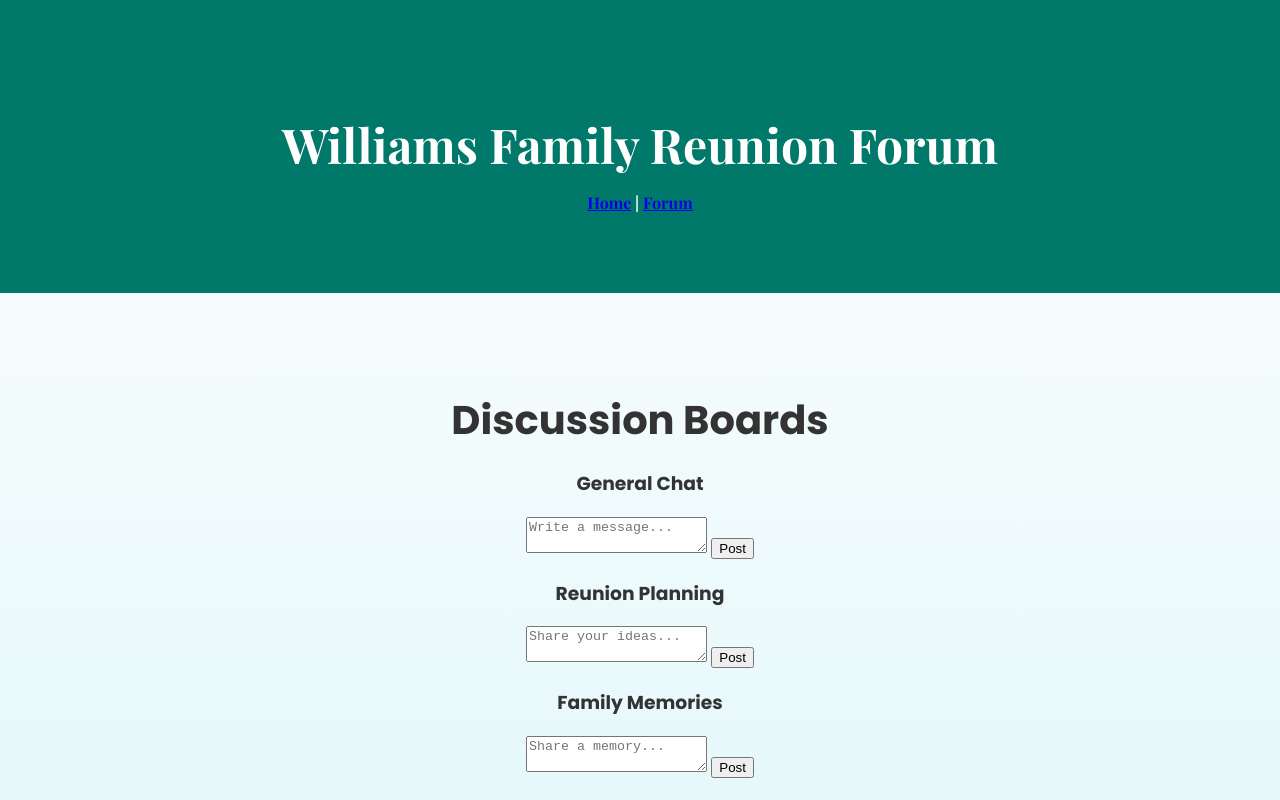
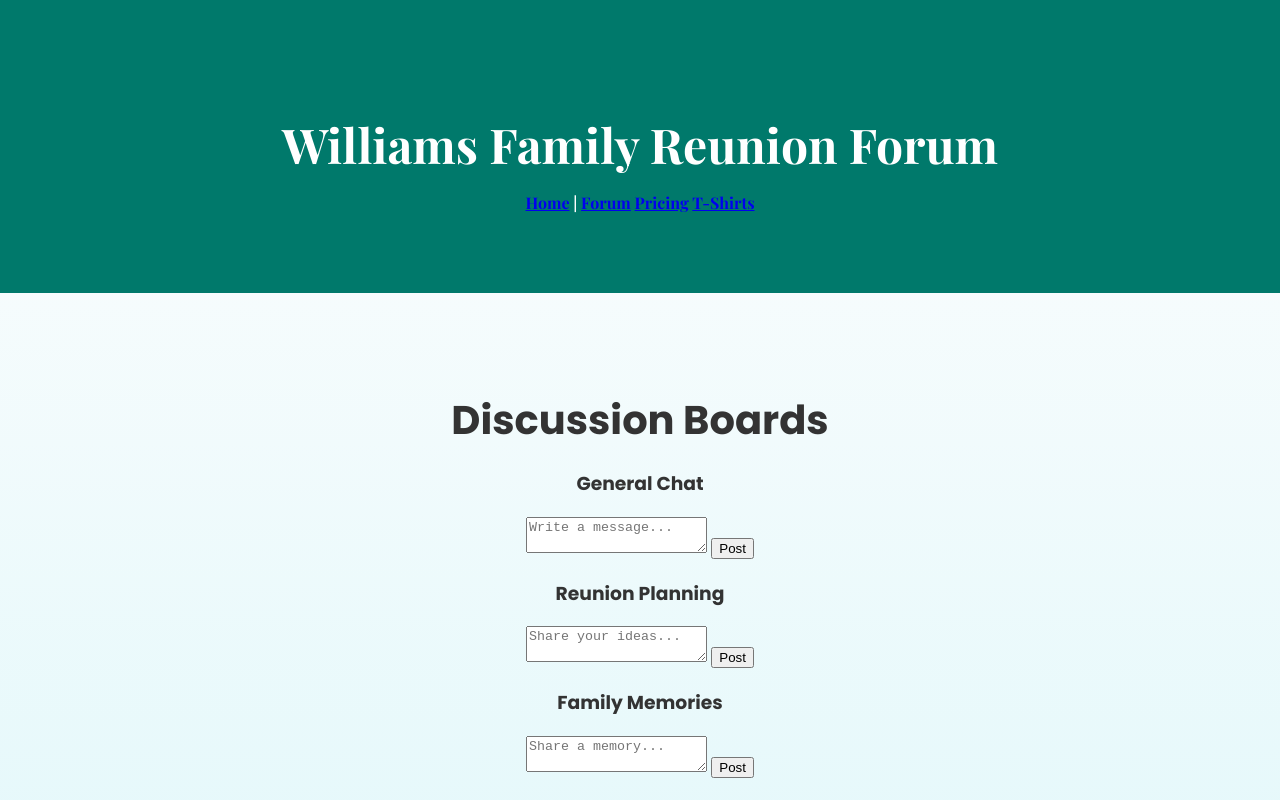
Before and after one commit to brazygryl-cell/FamilyReunion2026.github.io, a plain HTML site: page forums.html in a window 1280 px wide. Shown: the top 800 px of the page. Drawn offline with nearby package versions, Linux system fonts and the light colour scheme; no server answers.

Commit message:
Update forums.html

```diff
--- a/forums.html
+++ b/forums.html
@@ -14,6 +14,8 @@
   <nav>
     <a href="index.html">Home</a> |
     <a href="forum.html">Forum</a>
+    <a href="pricing.html">Pricing</a>
+    <a href="tshirts.html">T-Shirts</a>
   </nav>
 </header>
 
```
